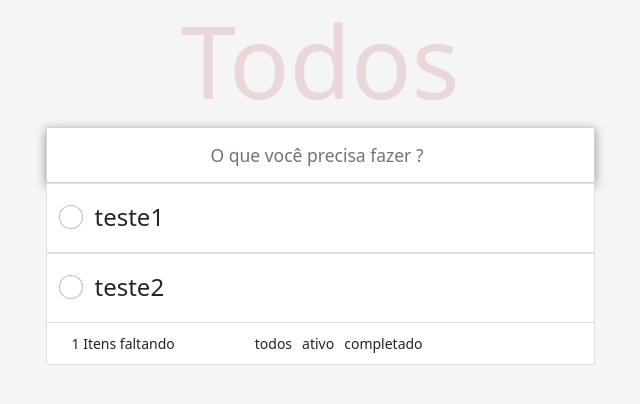
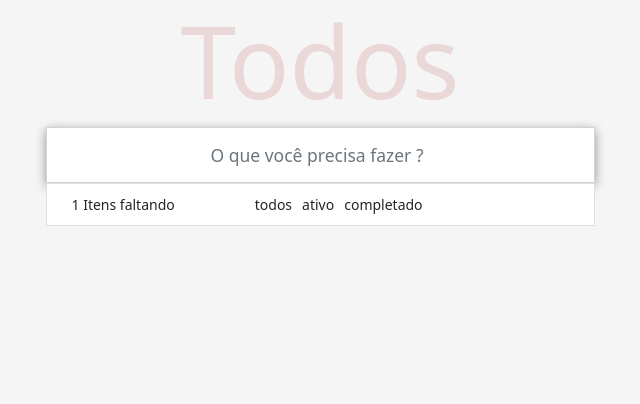
Before and after one commit to alanhenschel/TodoSite, a React (Create React App) app: page / in a window 1280 px wide. Shown: the top 404 px of the page, without its empty margins (320-960 px from the left). Built offline with nearby package versions, Linux system fonts and the light colour scheme.

Commit message:
feature: remove elements from the list

```diff
--- a/src/components/inputTodo/inputTodo.jsx
+++ b/src/components/inputTodo/inputTodo.jsx
@@ -2,10 +2,9 @@ import React, { useState } from 'react'
 import ItemTodo from '../itemTodo/itemTodo'
 import './inputTodo.css'
 
-const todoList = ['teste1', 'teste2']
-
 const inputTodo = () => {
   const [input, setInput] = useState('')
+  const [todoList, setTodoList] = useState([])
   return (
     <div className="container">
       <div className="row justify-content-md-center">
@@ -22,16 +21,15 @@ const inputTodo = () => {
                 setInput(event.target.value)
               }}
               onKeyPress={(event) => {
-                if (event.key === 'Enter') {
-                  console.log(input)
+                if (event.key === 'Enter' && input !== '') {
+                  setTodoList(todoList.concat(input))
+                  setInput('')
                 }
               }}
             />
           </div>
           <ul>
-            {todoList.map((item, index) => (
-              <ItemTodo key={index} texto={item} />
-            ))}
+            <ItemTodo todoList={todoList} onDelete={setTodoList} />
           </ul>
           <div className="card">
             <div className="d-flex footer-padding">
--- a/src/components/itemTodo/itemTodo.jsx
+++ b/src/components/itemTodo/itemTodo.jsx
@@ -1,9 +1,17 @@
-import React from 'react'
+import React, { useState } from 'react'
 import './itemTodo.css'
 
-const itemTodo = (props) => {
+const itemTodo = ({ todoList, onDelete }) => {
+  const [isShown, setIsShown] = useState(false)
+  return todoList.map((item, index) => {
     return (
-    <li className="card">
+      <li
+        className="card"
+        onMouseEnter={() => setIsShown(true)}
+        onMouseLeave={() => setIsShown(false)}
+        key={index}
+      >
+        <div className="d-flex justify-content-between">
           <div className="form-check">
             <input
               className="form-check-input"
@@ -12,11 +20,22 @@ const itemTodo = (props) => {
               id="flexCheckDefault"
             />
             <label className="form-check-label" htmlFor="flexCheckDefault">
-          {props.texto}
+              {item}
             </label>
+          </div>
+          {isShown && (
+            <div
+              onClick={() => {
+                onDelete(todoList.filter((texto, indexTexto) => indexTexto !== index))
+              }}
+            >
+              X
+            </div>
+          )}
         </div>
       </li>
     )
+  })
 }
 
 export default itemTodo
```
Lines whose indentation alone changed are shown as unchanged.
